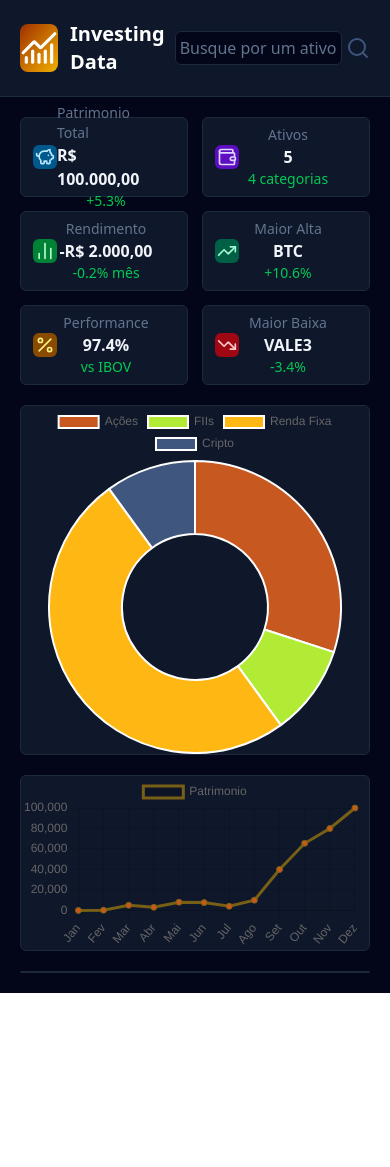
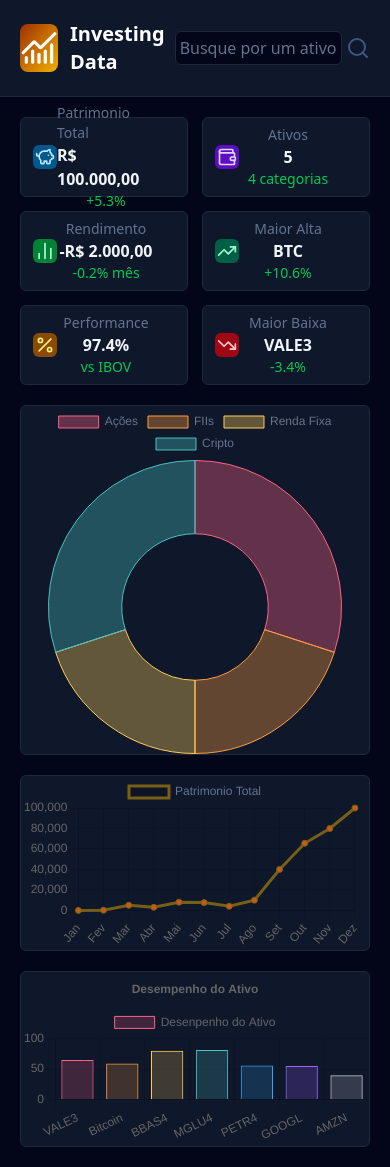
Before and after one commit to Victor-Avilla/Dashboard-de-Investimentos, a React (Vite) app: page / in a window 390 px wide. Before the commit the page ends 993 px from the top, so only its background shows below. Built offline with nearby package versions, Linux system fonts and the light colour scheme.

Commit message:
fix: configurações principais dos graficos ajustadas, ainda pendente ajuste de responsividade

```diff
--- a/src/components/App.jsx
+++ b/src/components/App.jsx
@@ -40,7 +40,7 @@ function App() {
 
                 <Dashboard type='donut'/>
                 <Dashboard type='line'/>
-                <Dashboard />
+                <Dashboard type='bar'/>
 
             </div>
 
--- a/src/components/Dashboard.jsx
+++ b/src/components/Dashboard.jsx
@@ -1,11 +1,13 @@
 import LineGraph from "./graficos/Line"
 import DonutGraph from "./graficos/Donut.jsx"
+import BarGraph from "./graficos/Bar.jsx"
 
 function Dashboard({type}) {
 
     const charts={
         donut: <DonutGraph/>,
-        line: <LineGraph/>
+        line: <LineGraph/>,
+        bar: <BarGraph/>
     }
 
     return (
--- a/src/components/graficos/Bar.jsx
+++ b/src/components/graficos/Bar.jsx
@@ -8,3 +8,50 @@ ChartJS.register(
     Title,
     Tooltip,
     Legend)
+
+export default function BarGraph() {
+
+    const labels=["VALE3", "Bitcoin", "BBAS4", "MGLU4", "PETR4", "GOOGL", "AMZN"]
+
+   const options = {
+        responsive: true,
+        plugins: {
+            legend: {
+                position: 'top',
+            },
+            title: {
+                display: true,
+                text: 'Desempenho do Ativo',
+            },
+        },
+    };
+
+    const data = {
+        labels: labels,
+        datasets: [{
+            label: 'Desenpenho do Ativo',
+            data: [65, 59, 80, 81, 56, 55, 40],
+            backgroundColor: [
+                'rgba(255, 99, 132, 0.2)',
+                'rgba(255, 159, 64, 0.2)',
+                'rgba(255, 205, 86, 0.2)',
+                'rgba(75, 192, 192, 0.2)',
+                'rgba(54, 162, 235, 0.2)',
+                'rgba(153, 102, 255, 0.2)',
+                'rgba(201, 203, 207, 0.2)'
+            ],
+            borderColor: [
+                'rgb(255, 99, 132)',
+                'rgb(255, 159, 64)',
+                'rgb(255, 205, 86)',
+                'rgb(75, 192, 192)',
+                'rgb(54, 162, 235)',
+                'rgb(153, 102, 255)',
+                'rgb(201, 203, 207)'
+            ],
+            borderWidth: 1
+        }]
+    };
+
+    return <Bar options={options} data={data} />
+}
--- a/src/components/graficos/Donut.jsx
+++ b/src/components/graficos/Donut.jsx
@@ -1,5 +1,5 @@
 import { Doughnut } from "react-chartjs-2";
-import { Chart as ChartJS, ArcElement, Tooltip, Legend } from "chart.js";
+import { Chart as ChartJS, ArcElement, Tooltip, Legend} from "chart.js";
 
 ChartJS.register(
     ArcElement,
@@ -7,24 +7,45 @@ ChartJS.register(
     Legend)
 export default function DonutGraph() {
 
-    const options ={
-
-        responsive:'true'
+    const options = {
+        responsive: 'true',
+        plugins: {
+            legend: {
+                labels: {
+                    color: '#64748b'
+                }
+            }
+        }
 
     }
 
     const data = {
         labels: [
-            'Ações', 'FIIs', 'Renda Fixa', 'Cripto'
+            'Ações', 'FIIs', 'Renda Fixa', 'Cripto',
         ],
         datasets: [{
             label: 'Ativos',
-            data: [30, 10, 50, 10],
-            backgroundColor: [
-                '#c75820',
-                '#b2eb36',
-                '#ffb813',
-                '#3f567e']
+            borderColor: 'transparent',
+            data: [30, 20, 20, 30],
+             backgroundColor: [
+                'rgba(255, 99, 133, 0.350)',
+                'rgba(255, 159, 64, 0.350)',
+                'rgba(255, 205, 86, 0.350)',
+                'rgba(75, 192, 192, 0.350)',
+                'rgba(54, 162, 235, 0.350)',
+                'rgba(153, 102, 255, 0.350)',
+                'rgba(201, 203, 207, 0.350)'
+            ],
+            borderColor: [
+                'rgb(255, 99, 132)',
+                'rgb(255, 159, 64)',
+                'rgb(255, 205, 86)',
+                'rgb(75, 192, 192)',
+                'rgb(54, 162, 235)',
+                'rgb(153, 102, 255)',
+                'rgb(201, 203, 207)'
+            ],
+            borderWidth: 1
         }]
     }
     return <Doughnut options={options} data={data} />
--- a/src/components/graficos/Line.jsx
+++ b/src/components/graficos/Line.jsx
@@ -1,5 +1,5 @@
 import { Line } from "react-chartjs-2";
-import {Chart as ChartJS, CategoryScale, LinearScale, PointElement, LineElement, Title, Tooltip, Legend} from 'chart.js';
+import { Chart as ChartJS, CategoryScale, LinearScale, PointElement, LineElement, Title, Tooltip, Legend } from 'chart.js';
 
 ChartJS.register(
     CategoryScale,
@@ -13,27 +13,30 @@ ChartJS.register(
 
 export default function LineGraph() {
 
-    const options ={
+    const options = {
         responsive: true,
+        legend: {
+            position: 'top',
+        },
+        pointBackgroundColor: '#c45b1a',
+        plugins: {
             legend: {
-                position: 'top',
-            },
-            title: {
-                display: true,
-                text: 'Histórico de Rendimento',
-            },
-            pointBackgroundColor: '#c45b1a',
-        }
+                labels: {
+                    color: '#64748b'
+                }
+            }
+        },
+    }
 
 
     const data = {
 
-        labels:[
+        labels: [
             "Jan", "Fev", "Mar", "Abr", "Mai", "Jun", "Jul", "Ago", "Set", "Out", "Nov", "Dez"
         ],
-        datasets:[{
-            label: 'Patrimonio',
-            data:[0,200,5000,3000,8000,7600,4000,10000,40000,65500,80000,100000],
+        datasets: [{
+            label: 'Patrimonio Total',
+            data: [0, 200, 5000, 3000, 8000, 7600, 4000, 10000, 40000, 65500, 80000, 100000],
             borderColor: '#776015',
         }]
     }
```
